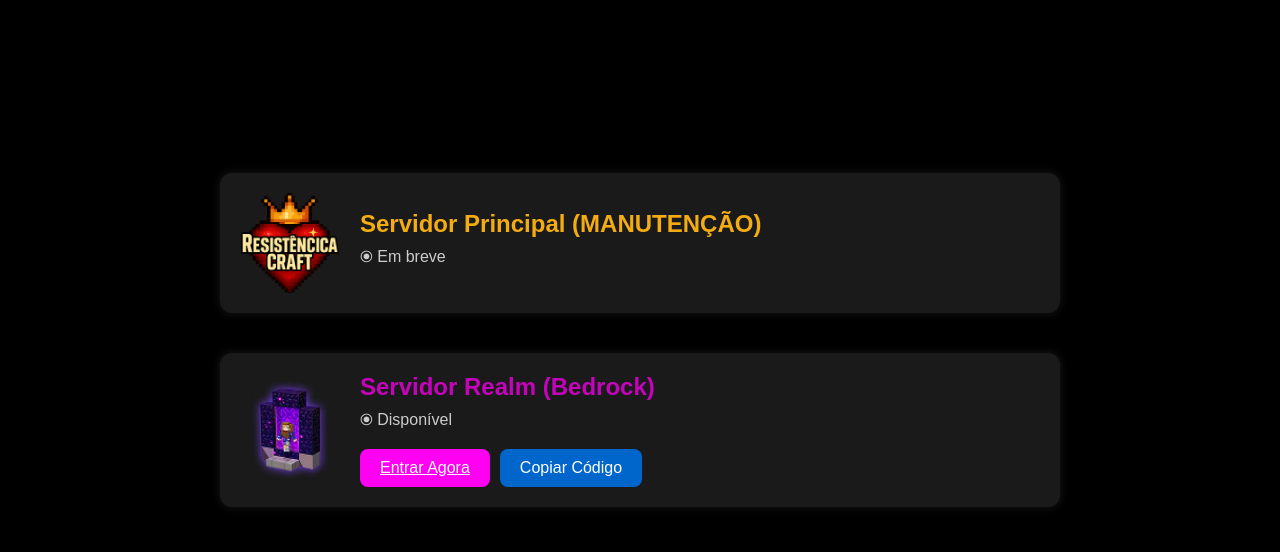
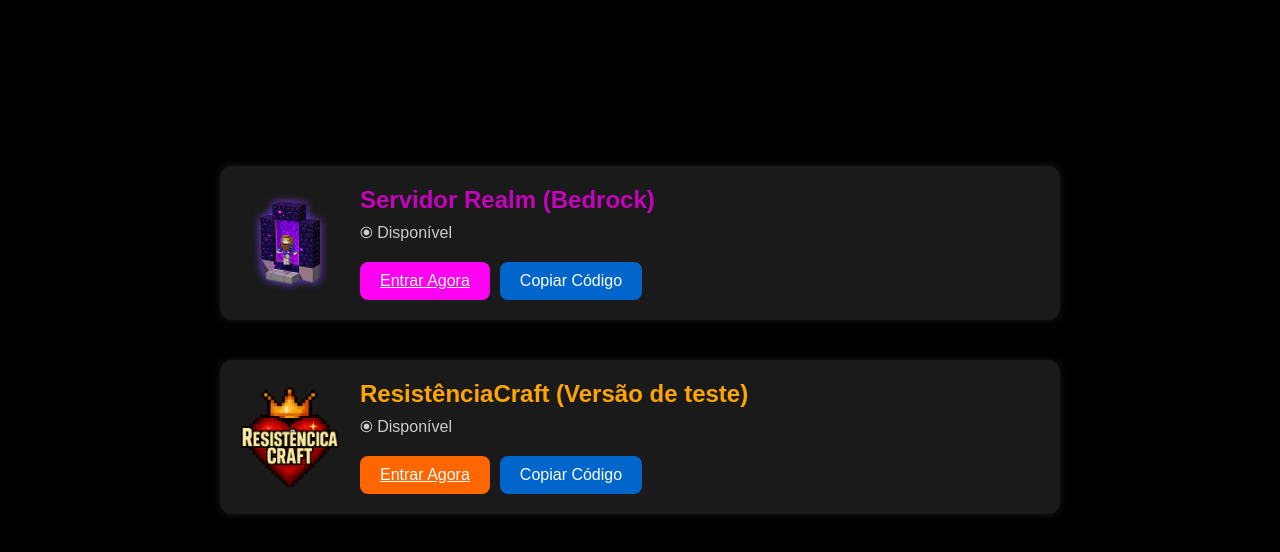
Before and after one commit to minecraftbedrockpro/ResistenciaCraft, a plain HTML site: page servidores.html in a window 1280 px wide. Shown: the part 92-644 px from the top of the page. Drawn offline with Linux system fonts and the light colour scheme.

Commit message:
Update servidores.html

```diff
--- a/servidores.html
+++ b/servidores.html
@@ -22,7 +22,7 @@
       padding: 2rem;
     }
 
-  /* BLOCO .servidor */
+    /* === Servidor Principal (em manutenção) === */
     .servidor {
       display: flex;
       flex-direction: row;
@@ -62,47 +62,7 @@
       color: #ccc;
     }
 
-  .botoes {
-    display: flex;
-    gap: 10px;
-    margin-top: 10px;
-  }
-
-  .btn {
-    padding: 10px 20px;
-    border: none;
-    border-radius: 8px;
-    cursor: pointer;
-    font-size: 1rem;
-    transition: background 0.3s;
-  }
-
-  .btn.link {
-    background-color: #ff7b00;
-    color: white;
-  }
-
-  .btn.link:hover {
-    background-color: #f39c12;
-  }
-
-  .btn.copiar {
-    background-color: #0066cc;
-    color: white;
-  }
-
-  .btn.copiar:hover {
-    background-color: #004c99;
-  }
-
-  .copiado-msg {
-    font-size: 0.9rem;
-    color: #f39c12;
-    margin-left: 10px;
-    display: none;
-  }
-
-  /* BLOCO .servidor2 */
+    /* === Realm === */
     .servidor2 {
       display: flex;
       flex-direction: row;
@@ -181,8 +141,87 @@
       margin-left: 10px;
       display: none;
     }
+
+    /* === ResistenciaCraft === */
+    .servidor-resistencia {
+      display: flex;
+      flex-direction: row;
+      align-items: center;
+      background-color: #1a1a1a;
+      border-radius: 12px;
+      padding: 20px;
+      margin: 20px 0;
+      width: 90%;
+      max-width: 800px;
+      box-shadow: 0 0 10px rgba(255, 255, 255, 0.1);
+    }
+
+    .servidor-resistencia img {
+      width: 100px;
+      height: 100px;
+      border-radius: 10px;
+      margin-right: 20px;
+      object-fit: cover;
+    }
+
+    .servidor-resistencia-info {
+      display: flex;
+      flex-direction: column;
+      flex: 1;
+    }
+
+    .servidor-resistencia-info h2 {
+      margin: 0 0 10px;
+      font-size: 1.5rem;
+      color: #ffa500;
+    }
+
+    .servidor-resistencia-info p {
+      margin: 0 0 10px;
+      font-size: 1rem;
+      color: #ccc;
+    }
+
+    .botoes-resistencia {
+      display: flex;
+      gap: 10px;
+      margin-top: 10px;
+    }
+
+    .btn-resistencia {
+      padding: 10px 20px;
+      border: none;
+      border-radius: 8px;
+      cursor: pointer;
+      font-size: 1rem;
+      transition: background 0.3s;
+    }
+
+    .btn-resistencia.link {
+      background-color: #ff6600;
+      color: white;
+    }
+
+    .btn-resistencia.link:hover {
+      background-color: #e65c00;
+    }
+
+    .btn-resistencia.copiar {
+      background-color: #0066cc;
+      color: white;
+    }
+
+    .btn-resistencia.copiar:hover {
+      background-color: #004c99;
+    }
+
+    .copiado-msg-resistencia {
+      font-size: 0.9rem;
+      color: #f39c12;
+      margin-left: 10px;
+      display: none;
+    }
   </style>
-
 </head>
 <body>
 
@@ -191,16 +230,10 @@
 
   <!-- Seção de Servidores -->
   <div class="servidores-container">
-    <div class="servidor">
-      <img src="img/icon.png" alt="Servidor 1" />
-      <div class="servidor-info">
-        <h2>Servidor Principal (MANUTENÇÃO)</h2>
-        <p>⦿ Em breve</p>
-      </div>
-    </div>
 
+    <!-- Servidor Realm -->
     <div class="servidor2">
-      <img src="img/realm.avif" alt="Servidor 2" />
+      <img src="img/realm.avif" alt="Servidor Realm" />
       <div class="servidor2-info">
         <h2>Servidor Realm (Bedrock)</h2>
         <p>⦿ Disponível</p>
@@ -211,6 +244,21 @@
         </div>
       </div>
     </div>
+
+    <!-- Servidor ResistenciaCraft -->
+    <div class="servidor-resistencia">
+      <img src="img/icon.png" alt="Servidor Resistencia" />
+      <div class="servidor-resistencia-info">
+        <h2>ResistênciaCraft (Versão de teste)</h2>
+        <p>⦿ Disponível</p>
+        <div class="botoes-resistencia">
+          <a href="minecraft://?addExternalServer=ResistênciaCraft|147.185.221.29:9764" class="btn-resistencia link">Entrar Agora</a>
+          <button class="btn-resistencia copiar" onclick="copiarTexto('147.185.221.29:9764', this)">Copiar Código</button>
+          <span class="copiado-msg-resistencia">Copiado!</span>
+        </div>
+      </div>
+    </div>
+
   </div>
 
   <script src="js/include-barra.js"></script>
```
Lines whose indentation alone changed are shown as unchanged.
